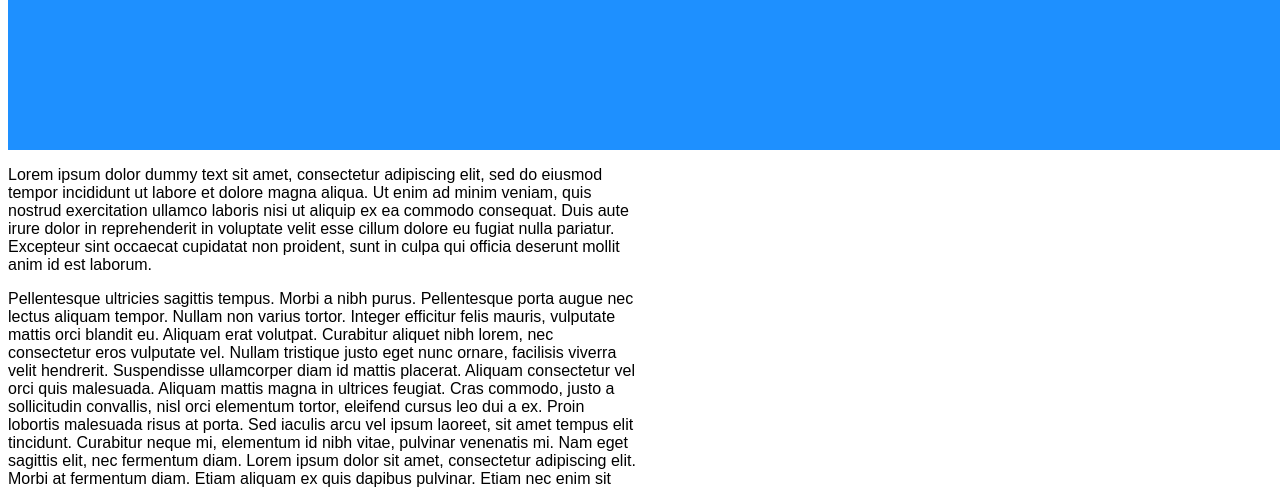
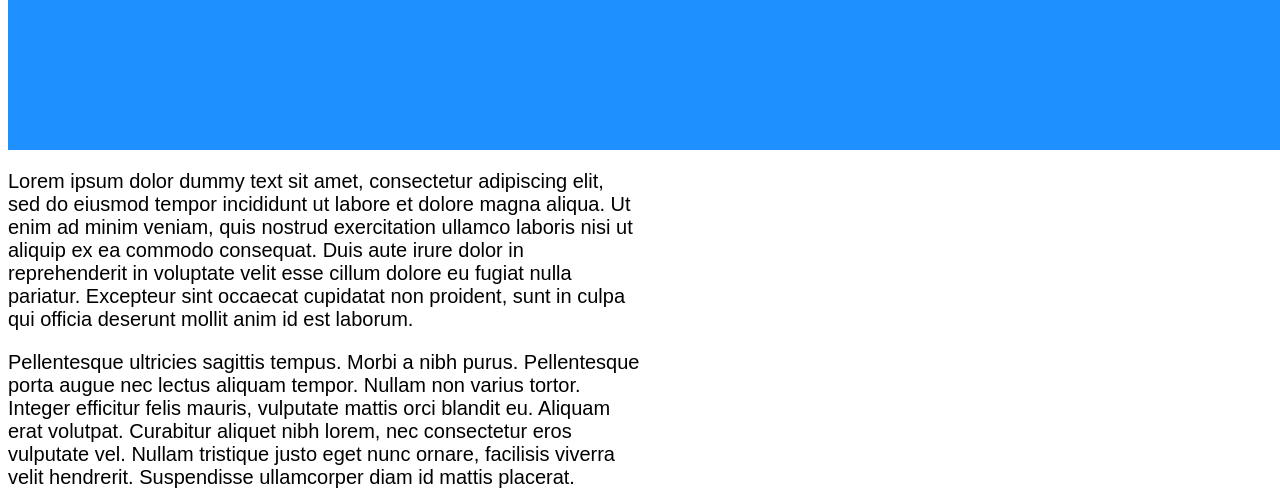
Before and after one commit to SevenEagleX/seveneaglex.github.io, a plain HTML site: page index.html in a window 1280 px wide. Shown: the part 301-790 px from the top of the page. Drawn offline with Linux system fonts and the light colour scheme.

Commit message:
Update index.html

```diff
--- a/index.html
+++ b/index.html
@@ -16,7 +16,7 @@
   }
   p {
     font-family: Arial;
-    font-size: big;
+    font-size: 20px;
 </style>
 
   <head>
```
